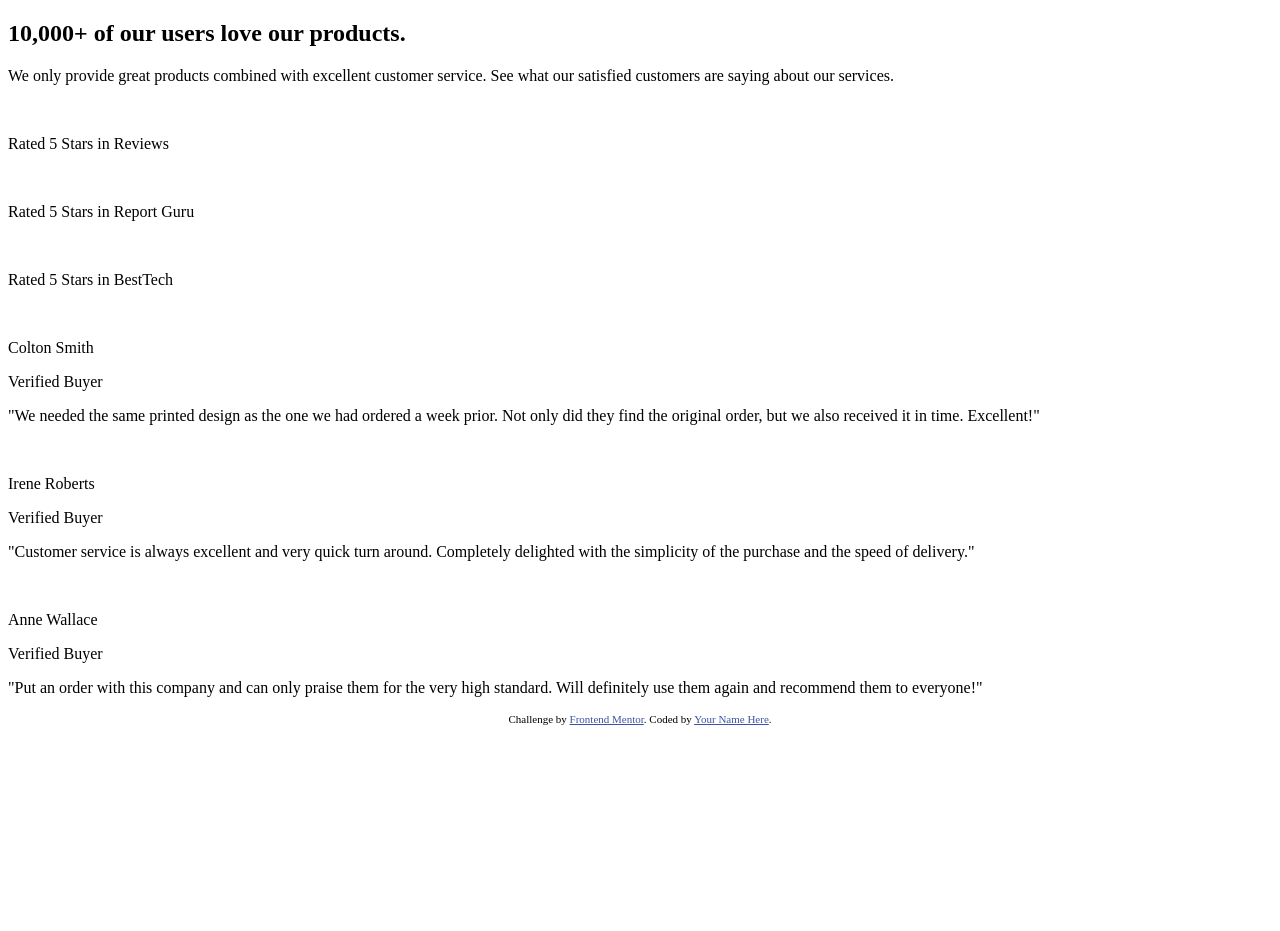
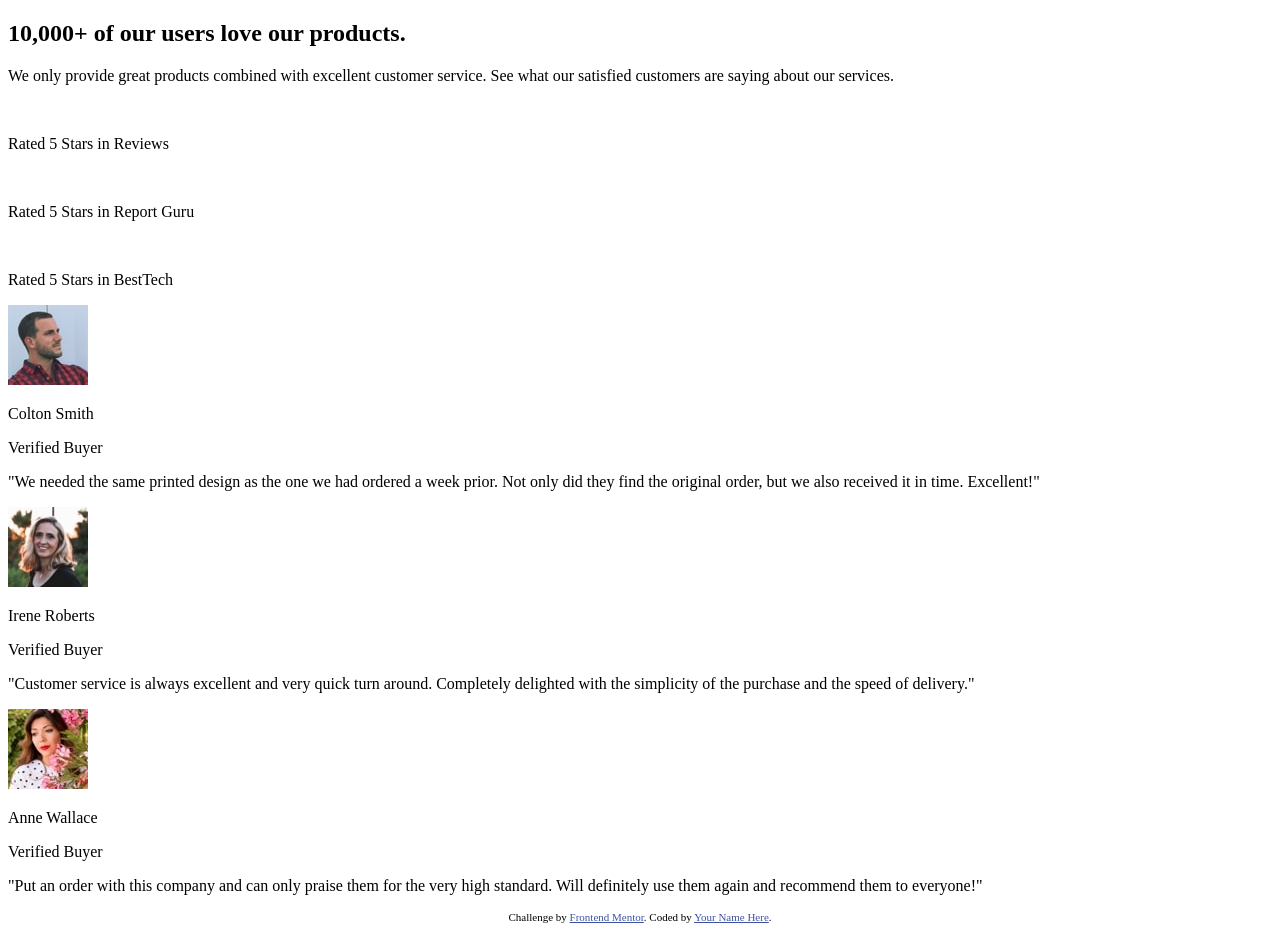
Before and after one commit to bluepersia/FrontEnd3-SocialProof, a plain HTML site: page index.html in a window 1280 px wide. Before the commit the page ends 800 px from the top, so only its background shows below. Drawn offline with Linux system fonts and the light colour scheme.

Commit message:
Profile images

```diff
--- a/index.html
+++ b/index.html
@@ -63,7 +63,7 @@
 
       <div>
         <div class="profile">
-          <img />
+          <img src="images/image-colton.jpg" alt='Colton Smith' />
           <div class="details">
             <p class="name">Colton Smith</p>
             <p class="description">Verified Buyer</p>
@@ -75,7 +75,7 @@
       </div>
 
       <div class="profile">
-        <img />
+        <img src="images/image-irene.jpg" alt='Irene Roberts' />
         <div class="details">
           <p class="name">Irene Roberts</p>
           <p class="description">Verified Buyer</p>
@@ -85,7 +85,7 @@
       </div>
 
       <div class="profile">
-        <img />
+        <img src="images/image-anne.jpg" alt='Anne Wallace' />
         <div class="details">
           <p class="name">Anne Wallace</p>
           <p class="description">Verified Buyer</p>
```
